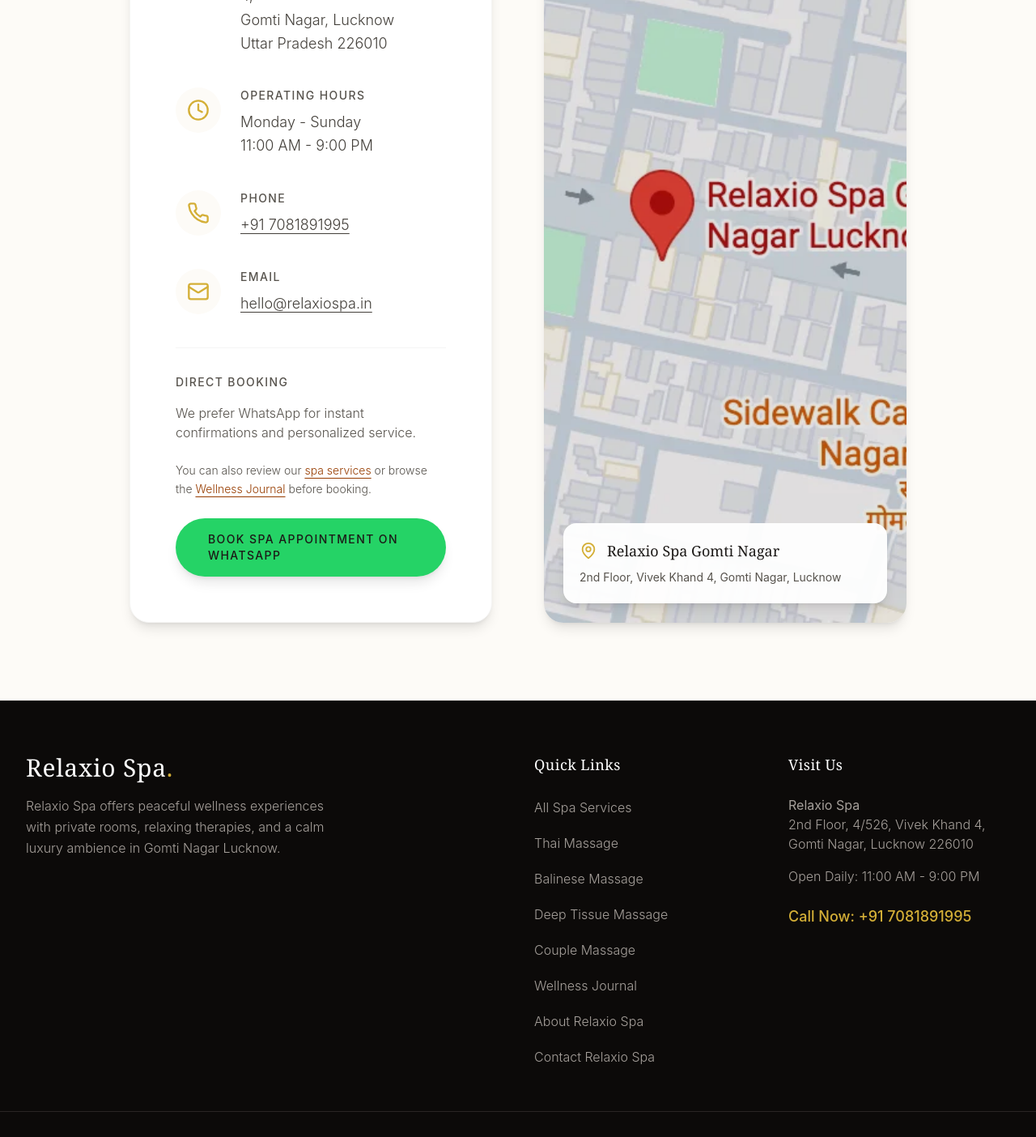
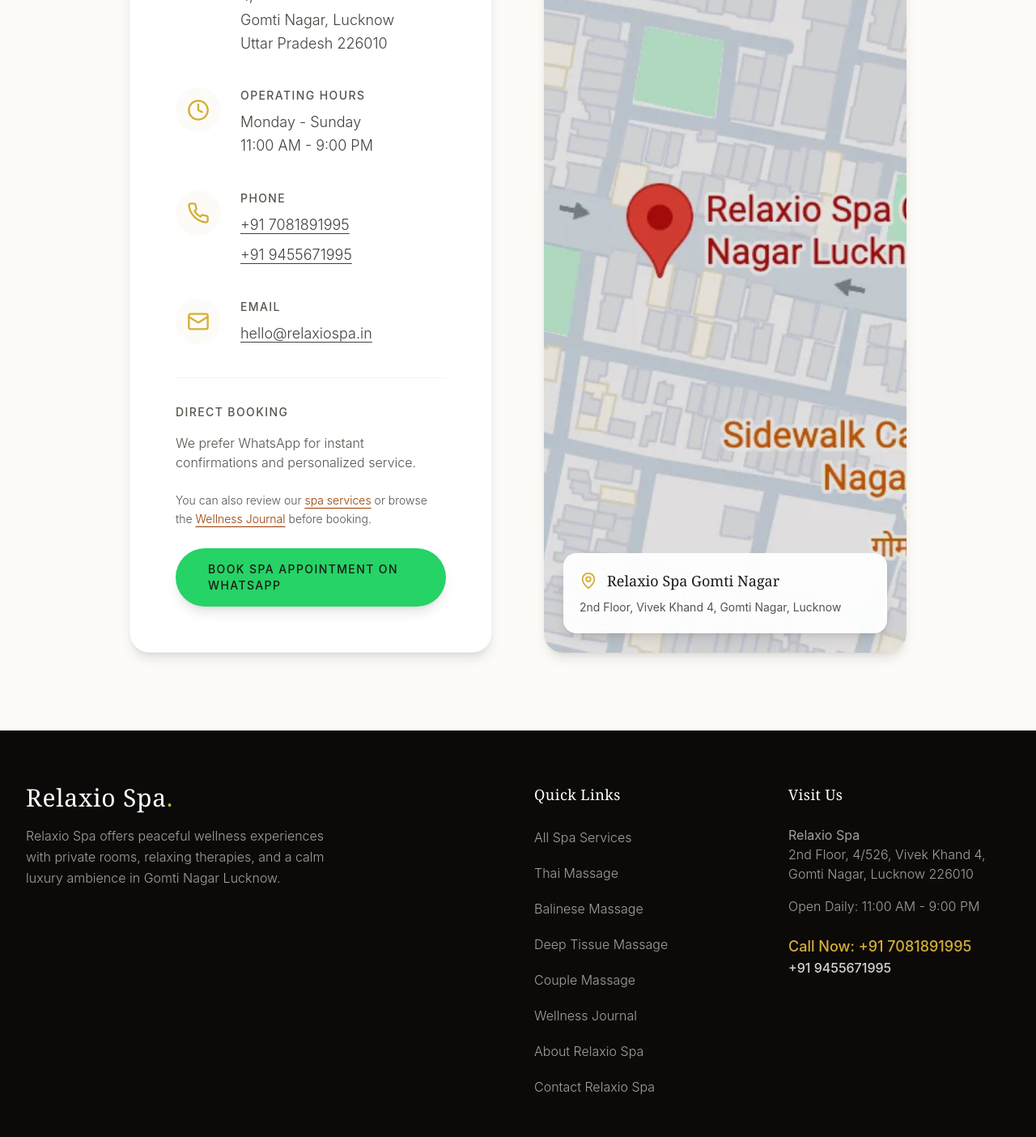
Before and after one commit to verpankaj2025-ops/relaxio-spa-gomti-nagar, a Next.js app: page /contact in a window 1280 px wide. Shown: the part 918-2322 px from the top of the page at 81% size. Built offline with nearby package versions, Linux system fonts and the light colour scheme; no server answers; a web font is replaced by a local one.

Commit message:
Update WhatsApp and visible contact numbers

```diff
--- a/app/about/page.tsx
+++ b/app/about/page.tsx
@@ -310,7 +310,7 @@
 
           <div className="mt-12 text-center">
          <a
-           href="https://wa.me/917081891995?text=Hi%20Relaxio%20Spa,%20I%20want%20to%20book%20a%20wellness%20session."
+           href="https://wa.me/919455671995?text=Hi%20Relaxio%20Spa,%20I%20want%20to%20book%20a%20wellness%20session."
            target="_blank"
            rel="noopener noreferrer"
            className="inline-block px-10 py-4 bg-stone-900 text-white rounded-full hover:bg-stone-800 transition-all duration-300 text-sm uppercase tracking-widest font-medium">
--- a/app/blog/page.tsx
+++ b/app/blog/page.tsx
@@ -402,7 +402,7 @@
   <div className="text-center mt-14">
 
     <a
-      href="https://wa.me/917081891995?text=Hi%20I%20want%20to%20book%20a%20spa%20session"
+      href="https://wa.me/919455671995?text=Hi%20I%20want%20to%20book%20a%20spa%20session"
       target="_blank"
       rel="noopener noreferrer"
       className="inline-flex items-center justify-center bg-stone-900 hover:bg-black text-white px-8 py-4 rounded-full transition-all duration-300 uppercase tracking-[0.2em] text-sm"
--- a/app/contact/page.tsx
+++ b/app/contact/page.tsx
@@ -152,6 +152,12 @@
                        >
                          +91 7081891995
                        </a>
+                      <a
+                        href="tel:+919455671995"
+                        className="block mt-2 text-stone-700 font-light text-lg leading-relaxed underline underline-offset-4"
+                      >
+                        +91 9455671995
+                      </a>
                     </div>
                   </div>
 
@@ -189,7 +195,7 @@
                     </p>
 
 
-                    <a href="https://wa.me/917081891995?text=Hi%20Relaxio%20Spa,%20I%20would%20like%20to%20book%20an%20appointment."
+                    <a href="https://wa.me/919455671995?text=Hi%20Relaxio%20Spa,%20I%20would%20like%20to%20book%20an%20appointment."
                       target="_blank"
                       rel="noopener noreferrer"
                        className="inline-flex items-center justify-center px-10 py-4 bg-[#25D366] text-stone-900 rounded-full hover:bg-[#1ebe57] transition-all duration-300 text-sm uppercase tracking-widest font-medium w-full sm:w-auto shadow-lg hover:-translate-y-1">
--- a/app/page.tsx
+++ b/app/page.tsx
@@ -78,6 +78,9 @@
       <>
         <a href="tel:+917081891995" className="block text-stone-600 hover:text-[#d4af37] transition-colors">
           +91 7081891995
+        </a>
+        <a href="tel:+919455671995" className="block mt-2 text-stone-600 hover:text-[#d4af37] transition-colors">
+          +91 9455671995
         </a>
         <a
           href="mailto:hello@relaxiospa.in"
@@ -311,7 +314,7 @@
 
             <div className="px-8 md:px-16 pb-16 md:pb-20 text-center">
               <a
-                href="https://wa.me/917081891995?text=Hi%20Relaxio%20Spa,%20I%20want%20to%20book%20a%20massage."
+                href="https://wa.me/919455671995?text=Hi%20Relaxio%20Spa,%20I%20want%20to%20book%20a%20massage."
                 target="_blank"
                 rel="noopener noreferrer"
                 className="inline-flex items-center justify-center px-10 py-4 bg-[#d4af37] text-stone-900 rounded-full hover:bg-[#c19b2e] transition-all duration-300 hover:shadow-lg uppercase tracking-[0.2em] text-sm font-medium"
--- a/app/services/spa-facilities/page.tsx
+++ b/app/services/spa-facilities/page.tsx
@@ -216,7 +216,7 @@
   </p>
 
   <a
-    href="https://wa.me/917081891995"
+    href="https://wa.me/919455671995"
     className="inline-flex items-center justify-center rounded-full bg-[#d4af37] px-8 py-4 text-stone-900 font-medium hover:scale-105 transition-transform duration-300"
   >
     Book Wellness Session
--- a/components/home/HeroSection.tsx
+++ b/components/home/HeroSection.tsx
@@ -39,7 +39,7 @@
         <div className="flex flex-col sm:flex-row gap-4 justify-center items-center">
 
           <a
-            href="https://wa.me/917081891995?text=Hi%20Relaxio%20Spa,%20I%20want%20to%20book%20a%20massage."
+            href="https://wa.me/919455671995?text=Hi%20Relaxio%20Spa,%20I%20want%20to%20book%20a%20massage."
             target="_blank"
             rel="noopener noreferrer"
             className="h-12 px-8 flex items-center justify-center bg-[#d4af37] text-stone-900 rounded-full hover:bg-[#c19b2e] transition-colors duration-300 text-sm uppercase tracking-widest font-medium shadow-lg w-full sm:w-auto"
--- a/components/home/PricingSection.tsx
+++ b/components/home/PricingSection.tsx
@@ -78,7 +78,7 @@
                     ))}
                   </ul>
                   <a
-                    href={`https://wa.me/917081891995?text=${pkg.waText}`}
+                    href={`https://wa.me/919455671995?text=${pkg.waText}`}
                     target="_blank"
                     rel="noopener noreferrer"
                     aria-label={`${pkg.cta} — ${pkg.name} package`}
@@ -106,7 +106,7 @@
                   ))}
                 </ul>
                 <a
-                  href={`https://wa.me/917081891995?text=${pkg.waText}`}
+                  href={`https://wa.me/919455671995?text=${pkg.waText}`}
                   target="_blank"
                   rel="noopener noreferrer"
                   className={`relative z-[1] ${pkg.buttonClass}`}
--- a/components/layout/Footer.tsx
+++ b/components/layout/Footer.tsx
@@ -65,7 +65,7 @@
               <span itemProp="postalCode">226010</span>
             </p>
             <p>Open Daily: 11:00 AM - 9:00 PM</p>
-            <p className="pt-2">
+            <div className="pt-2 space-y-2">
               <a
                 href="tel:+917081891995"
                 className="text-[#d4af37] hover:text-white transition-colors font-medium text-lg"
@@ -73,7 +73,13 @@
               >
                 Call Now: +91 7081891995
               </a>
-            </p>
+              <a
+                href="tel:+919455671995"
+                className="block text-stone-300 hover:text-white transition-colors font-medium"
+              >
+                +91 9455671995
+              </a>
+            </div>
           </address>
         </div>
       </div>
@@ -97,7 +103,7 @@
           <div className="mt-10 pt-6 border-t border-stone-900 flex flex-col md:flex-row justify-between items-center gap-4 text-sm font-light">
             <p>&copy; {new Date().getFullYear()} Relaxio Spa. All rights reserved.</p>
             <a
-              href="https://wa.me/917081891995"
+              href="https://wa.me/919455671995"
               target="_blank"
               rel="noopener noreferrer"
               aria-label="Chat on WhatsApp"
--- a/components/layout/Navbar.tsx
+++ b/components/layout/Navbar.tsx
@@ -70,7 +70,7 @@
         </nav>
 
         <a
-          href="https://wa.me/917081891995?text=Hi%20Relaxio%20Spa,%20I%20would%20like%20to%20book%20an%20appointment."
+          href="https://wa.me/919455671995?text=Hi%20Relaxio%20Spa,%20I%20would%20like%20to%20book%20an%20appointment."
           target="_blank"
           rel="noopener noreferrer"
           className="hidden md:inline-flex items-center justify-center px-6 py-2.5 bg-amber-500 text-stone-900 rounded-full hover:bg-amber-600 transition-colors text-sm uppercase tracking-widest font-medium shadow-sm"
@@ -130,7 +130,7 @@
               </Link>
 
               <a
-                href="https://wa.me/917081891995?text=Hi%20Relaxio%20Spa,%20I%20would%20like%20to%20book%20an%20appointment."
+                href="https://wa.me/919455671995?text=Hi%20Relaxio%20Spa,%20I%20would%20like%20to%20book%20an%20appointment."
                 target="_blank"
                 rel="noopener noreferrer"
                 className="mt-4 flex items-center justify-center w-full py-3 px-1 bg-amber-500 text-stone-900 rounded-full text-sm uppercase tracking-widest font-medium shadow-md hover:bg-amber-600 transition-colors"
--- a/components/layout/WhatsAppWidget.tsx
+++ b/components/layout/WhatsAppWidget.tsx
@@ -1,7 +1,7 @@
 export default function WhatsAppWidget() {
   return (
     <a
-      href="https://wa.me/917081891995?text=Hi%20Relaxio%20Spa,%20I%20found%20you%20through%20your%20website%20and%20want%20to%20book%20a%20spa%20session."
+      href="https://wa.me/919455671995?text=Hi%20Relaxio%20Spa,%20I%20found%20you%20through%20your%20website%20and%20want%20to%20book%20a%20spa%20session."
       target="_blank"
       rel="noopener noreferrer"
       aria-label="Chat on WhatsApp with Relaxio Spa"
--- a/components/services/PricingSection.tsx
+++ b/components/services/PricingSection.tsx
@@ -82,7 +82,7 @@
         </p>
 
         <a
-          href={`https://wa.me/917081891995?text=${encodeURIComponent(whatsappMessage)}`}
+          href={`https://wa.me/919455671995?text=${encodeURIComponent(whatsappMessage)}`}
           target="_blank"
           rel="noopener noreferrer"
           className="inline-flex items-center justify-center px-10 py-4 bg-stone-900 text-white rounded-full hover:bg-[#1a1a1a] hover:scale-[1.02] transition-all duration-200 text-sm uppercase tracking-[0.2em] font-medium"
```
